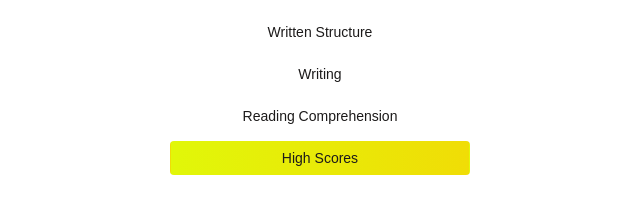
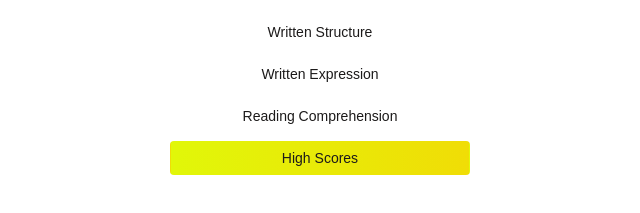
Before and after one commit to zachsensei/ept2021, a plain HTML site: page index.html in a window 1280 px wide. Shown: the part 415-628 px from the top of the page, 320-960 px from the left. Drawn offline with nearby package versions, Linux system fonts and the light colour scheme.

Commit message:
Update index.html

```diff
--- a/index.html
+++ b/index.html
@@ -45,7 +45,7 @@
  			<br>
  			<a href="game.html" class="btn">Written Structure</a>
  			<br>
- 			<a href="findingerrors.html" class="btn">Writing</a>
+ 			<a href="findingerrors.html" class="btn">Written Expression</a>
  			<br>
  			<a href="readingcompre.html" class="btn">Reading Comprehension</a>
  			<br>
```
